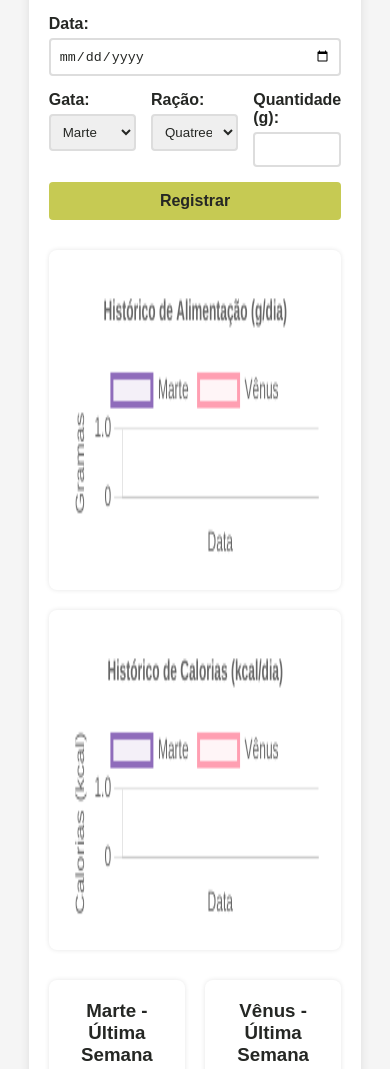
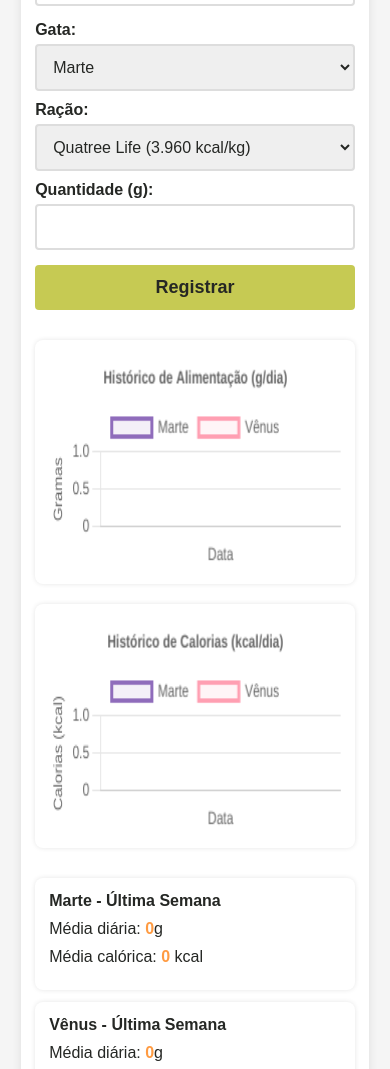
Before and after one commit to marcella-castro/alimentacao_gatas, a website: page frontend/index.html in a window 390 px wide. Shown: the part 150-1219 px from the top of the page. Drawn offline with nearby package versions, Linux system fonts and the light colour scheme; no server answers.

Commit message:
Improve mobile layout: responsive rules for forms, charts and cards

```diff
--- a/frontend/css/style.css
+++ b/frontend/css/style.css
@@ -156,3 +156,62 @@ button:hover {
     color: white;
     display: block;
 }
+
+/* Mobile responsiveness */
+@media (max-width: 600px) {
+    body {
+        padding: 12px;
+    }
+
+    .container {
+        padding: 14px;
+        border-radius: 8px;
+    }
+
+    h1 {
+        font-size: 1.4rem;
+        margin-bottom: 18px;
+    }
+
+    .form-row {
+        flex-direction: column;
+        gap: 10px;
+    }
+
+    input, select {
+        padding: 12px;
+        font-size: 16px;
+    }
+
+    button {
+        padding: 12px;
+        font-size: 18px;
+    }
+
+    .chart-container {
+        padding: 12px;
+    }
+
+    .chart-container canvas {
+        min-height: 220px;
+    }
+
+    .cards-container {
+        flex-direction: column;
+        gap: 12px;
+    }
+
+    .card {
+        padding: 14px;
+        text-align: left;
+    }
+
+    .card h3 {
+        font-size: 1rem;
+        margin-bottom: 8px;
+    }
+
+    .card p {
+        font-size: 1rem;
+    }
+}
```
